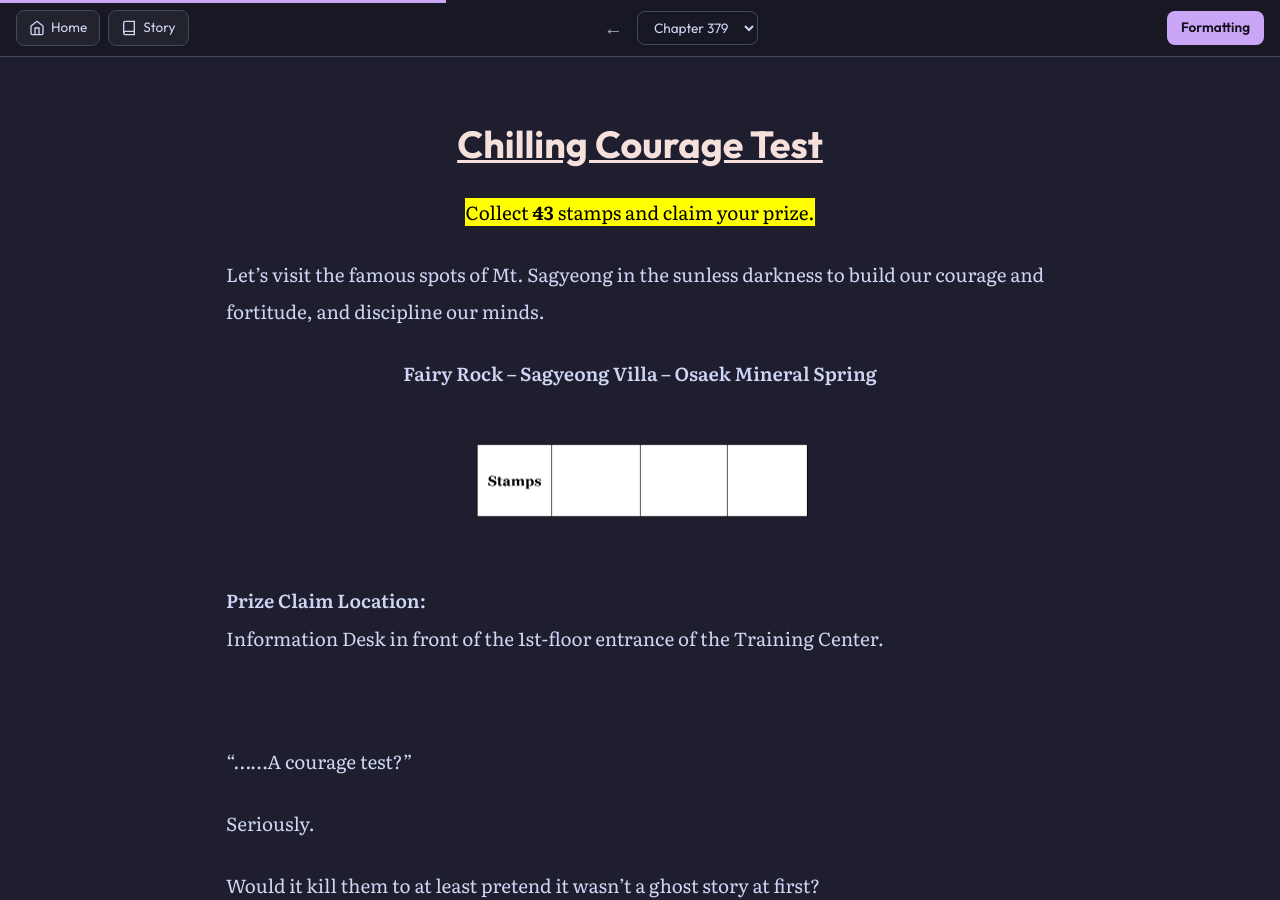
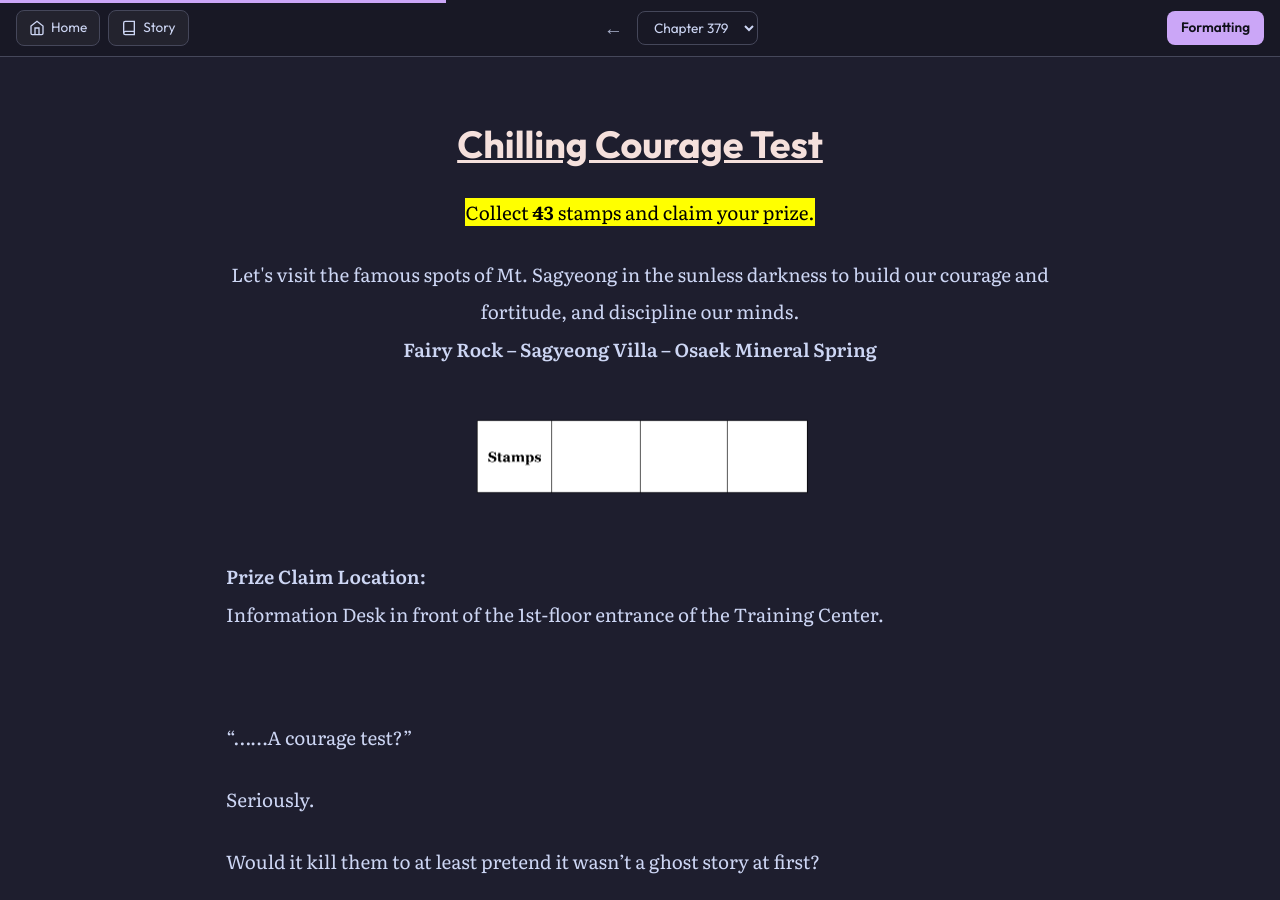
Before and after one commit to soleumn/soleumn.github.io, a Jekyll site: the page built from _chapters/gsgw/ch379.md, in a window 1280 px wide and 900 px high, scrolled down 8060 px. Built offline with Jekyll 4.4.1, drawn with Linux system fonts in a browser that asks for light colours; comment, search, counter and statistics services are not loaded.

Commit message:
Update ch379.md

```diff
--- a/_chapters/gsgw/ch379.md
+++ b/_chapters/gsgw/ch379.md
@@ -236,7 +236,7 @@ The contents of the folded paper finally revealed themselves.
 
 <mark>Collect <strong><s>4</s>3</strong> stamps and claim your prize.</mark>
 
-Let's visit the famous spots of Mt. Sagyeong in the sunless darkness to build our courage and fortitude, and discipline our minds.
+<center>Let's visit the famous spots of Mt. Sagyeong in the sunless darkness to build our courage and fortitude, and discipline our minds.</center>
 
 **Fairy Rock – Sagyeong Villa – Osaek Mineral Spring**
 
```
